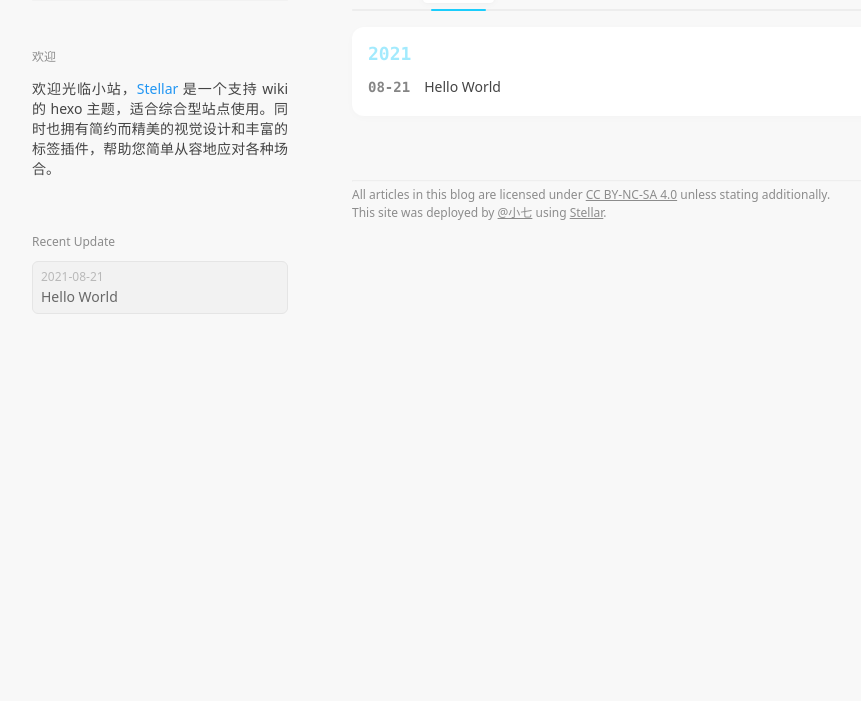
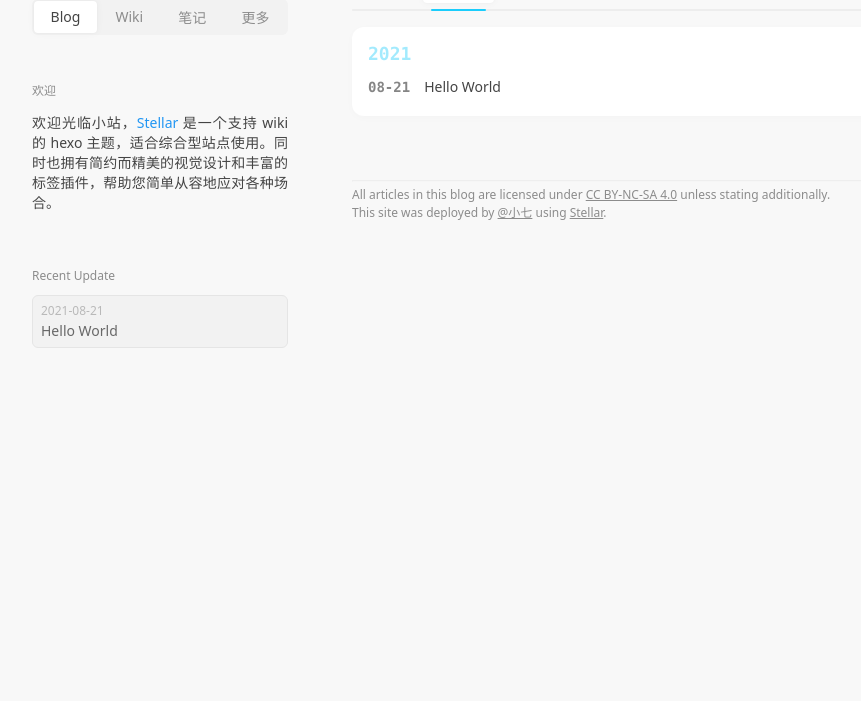
Before and after one commit to xqicxx/xqicxx.github.io, a plain HTML site: page archives/2021/08/index.html in a window 1280 px wide. Shown: the part 99-800 px from the top of the page, without its empty margins (28-889 px from the left). Drawn offline with nearby package versions, Linux system fonts and the light colour scheme; some packages are replaced by stand-ins of ours; a script that the page names is missing.

Commit message:
Site updated: 2021-08-21 05:33:46

```diff
--- a/archives/2021/08/index.html
+++ b/archives/2021/08/index.html
@@ -56,7 +56,7 @@
 <header class="header">
 
 <div class="logo-wrap"><a class="title" href="/"><div class="main">xiaoQic's blog</div></a></div>
-<nav class="menu dis-select"></nav></header>
+<nav class="menu dis-select"><a class="nav-item active" href="/">Blog</a><a class="nav-item" href="/wiki/">Wiki</a><a class="nav-item" href="/notes/">笔记</a><a class="nav-item" href="/more/">更多</a></nav></header>
 
 <div class="widgets"><div class='widget-wrap' id='markdown'>
   <div class='widget-header cap dis-select'>
@@ -82,7 +82,7 @@
 <header class="header mobile-only">
 
 <div class="logo-wrap"><a class="title" href="/"><div class="main">xiaoQic's blog</div></a></div>
-<nav class="menu dis-select"></nav></header>
+<nav class="menu dis-select"><a class="nav-item active" href="/">Blog</a><a class="nav-item" href="/wiki/">Wiki</a><a class="nav-item" href="/notes/">笔记</a><a class="nav-item" href="/more/">更多</a></nav></header>
 
 
 
```
Also changed, not shown: 2021/08/21/hello-world/index.html (+1 -1 lines), 404.html (+1 -1 lines), archives/2021/index.html (+2 -2 lines), archives/index.html (+2 -2 lines), index.html (+2 -2 lines), 1 other file.
